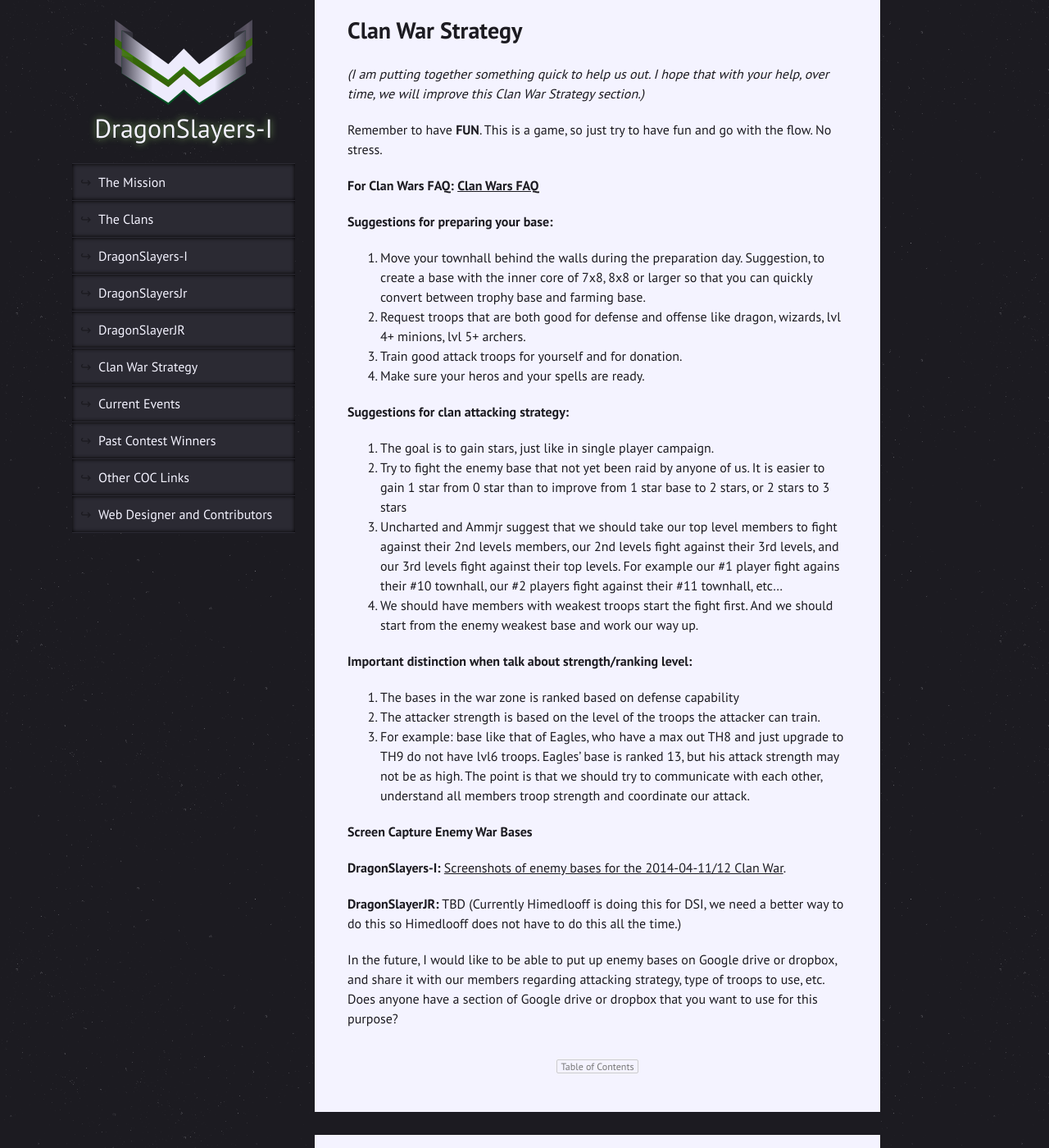
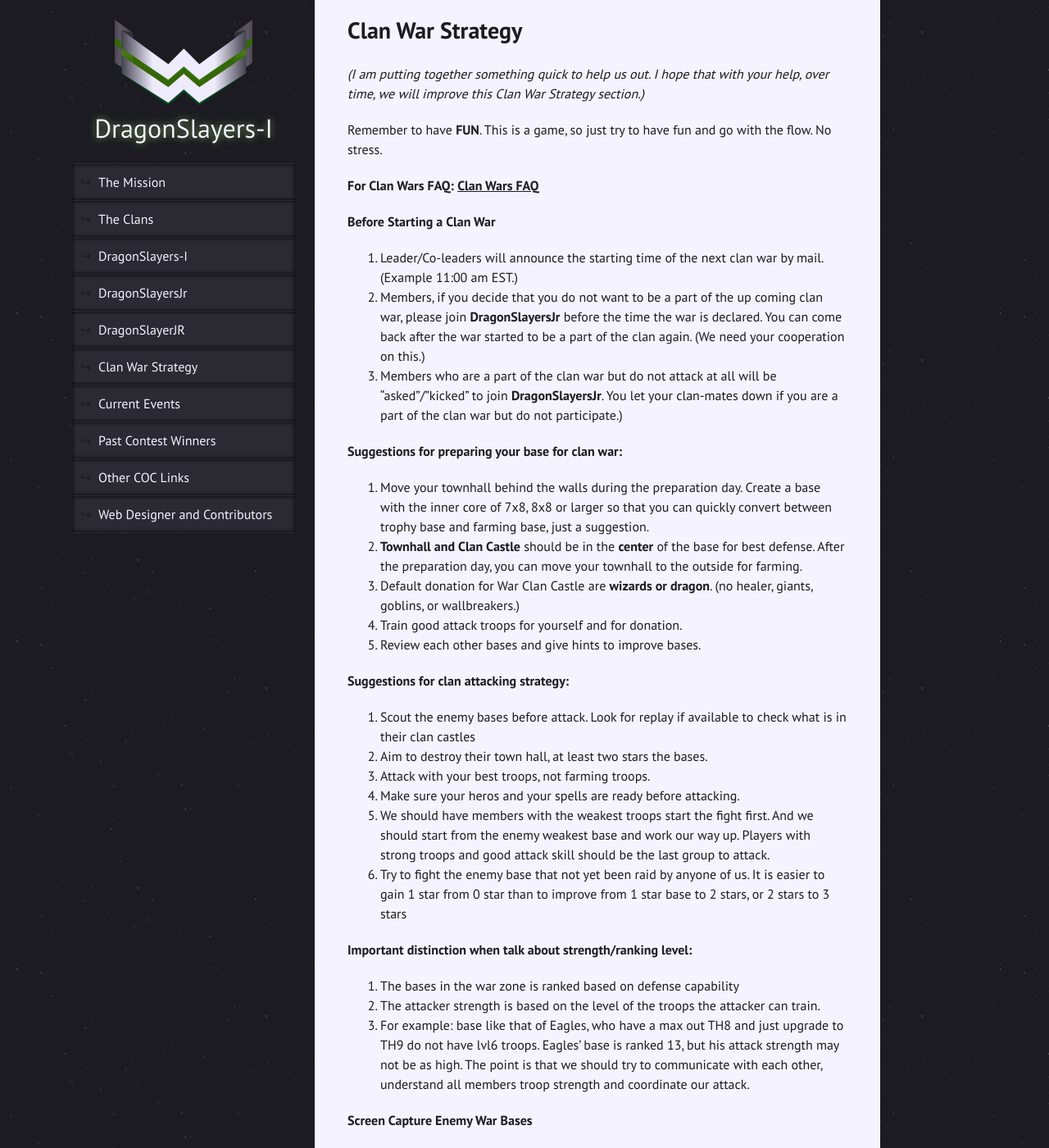
Before and after one commit to himedlooff/DragonSlayers-I, a Jekyll site: the page built from index.md, in a window 1280 px wide and 1400 px high, scrolled down 3792 px. Shown: the whole window at 82% size. Built offline with Jekyll 4.4.1, drawn with Linux system fonts in a browser that asks for light colours; some of the changed text lies outside the part shown.

Commit message:
Update index.md
Added "Before Starting a Clan War" header to the Clan War Strategy.

```diff
--- a/index.md
+++ b/index.md
@@ -113,19 +113,28 @@
 
 **For Clan Wars FAQ:** [**Clan Wars FAQ**](http://forum.supercell.net/showthread.php/232849-Clan-Wars-FAQ)
 
-**Suggestions for preparing your base:**
+**Before Starting a Clan War**
 
-1. Move your townhall behind the walls during the preparation day.  Suggestion, to create a base with the inner core of 7x8, 8x8 or larger so that you can quickly convert between trophy base and farming base.
-2. Request troops that are both good for defense and offense like dragon, wizards, lvl 4+ minions, lvl 5+ archers.
-3. Train good attack troops for yourself and for donation.
-4. Make sure your heros and your spells are ready.
+1. Leader/Co-leaders will announce the starting time of the next clan war by mail.  (Example 11:00 am EST.)
+2. Members, if you decide that you do not want to be a part of the up coming clan war, please join **DragonSlayersJr** before the time the war is declared.  You can come back after the war started to be a part of the clan again.  (We need your cooperation on this.)
+3. Members who are a part of the clan war but do not attack at all will be "asked"/"kicked" to join **DragonSlayersJr**.  You let your clan-mates down if you are a part of the clan war but do not participate.)
+
+**Suggestions for preparing your base for clan war:**
+
+1. Move your townhall behind the walls during the preparation day.  Create a base with the inner core of 7x8, 8x8 or larger so that you can quickly convert between trophy base and farming base, just a suggestion.
+2. **Townhall and Clan Castle** should be in the **center** of the base for best defense.  After the preparation day, you can move your townhall to the outside for farming.
+3. Default donation for War Clan Castle are **wizards or dragon**. (no healer, giants, goblins, or wallbreakers.)
+4. Train good attack troops for yourself and for donation.
+5. Review each other bases and give hints to improve bases.
 
 **Suggestions for clan attacking strategy:**
 
-1. The goal is to gain stars, just like in single player campaign.
-2. Try to fight the enemy base that not yet been raid by anyone of us.  It is easier to gain 1 star from 0 star than to improve from 1 star base to 2 stars, or 2 stars to 3 stars
-3. Uncharted and Ammjr suggest that we should take our top level members to fight against their 2nd levels members, our 2nd levels fight against their 3rd levels, and our 3rd levels fight against their top levels.  For example our #1 player fight agains their #10 townhall, our #2 players fight against their #11 townhall, etc...
-4. We should have members with weakest troops start the fight first.  And we should start from the enemy weakest base and work our way up.
+1. Scout the enemy bases before attack.  Look for replay if available to check what is in their clan castles
+2. Aim to destroy their town hall, at least two stars the bases.
+3. Attack with your best troops, not farming troops.
+4. Make sure your heros and your spells are ready before attacking.
+5. We should have members with the weakest troops start the fight first.  And we should start from the enemy weakest base and work our way up.  Players with strong troops and good attack skill should be the last group to attack.
+6. Try to fight the enemy base that not yet been raid by anyone of us.  It is easier to gain 1 star from 0 star than to improve from 1 star base to 2 stars, or 2 stars to 3 stars
 
 **Important distinction when talk about strength/ranking level:**
 
@@ -135,11 +144,8 @@
 
 **Screen Capture Enemy War Bases**
 
-**DragonSlayers-I:** [Screenshots of enemy bases for the 2014-04-11/12 Clan War](clan-wars/2014-04-11.html).
+I would like to thank Himedlooff for doing this in the first clan war.  This is no longer needed because of the update.
 
-**DragonSlayerJR:** TBD (Currently Himedlooff is doing this for DSI, we need a better way to do this so Himedlooff does not have to do this all the time.)
-
-In the future, I would like to be able to put up enemy bases on Google drive or dropbox, and share it with our members regarding attacking strategy, type of troops to use, etc.  Does anyone have a section of Google drive or dropbox that you want to use for this purpose?
 
 
 # Current Events
```
